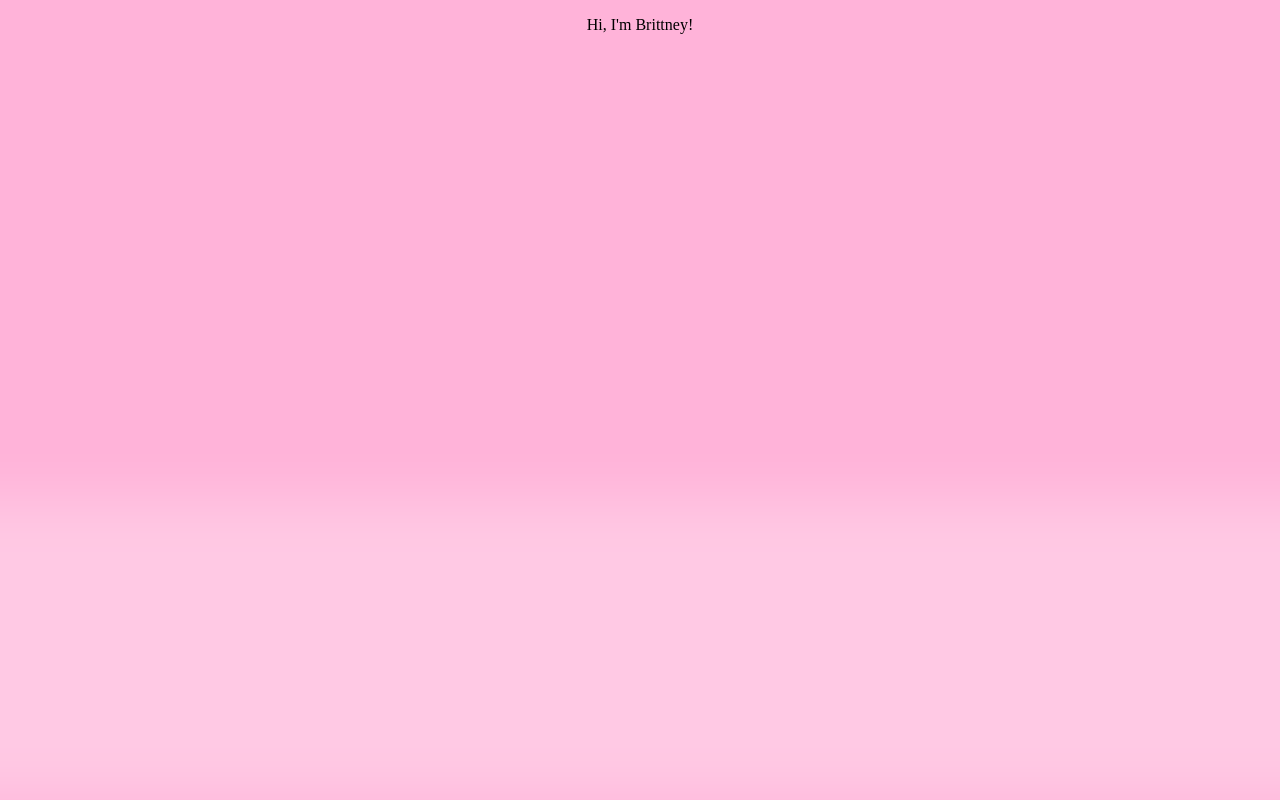
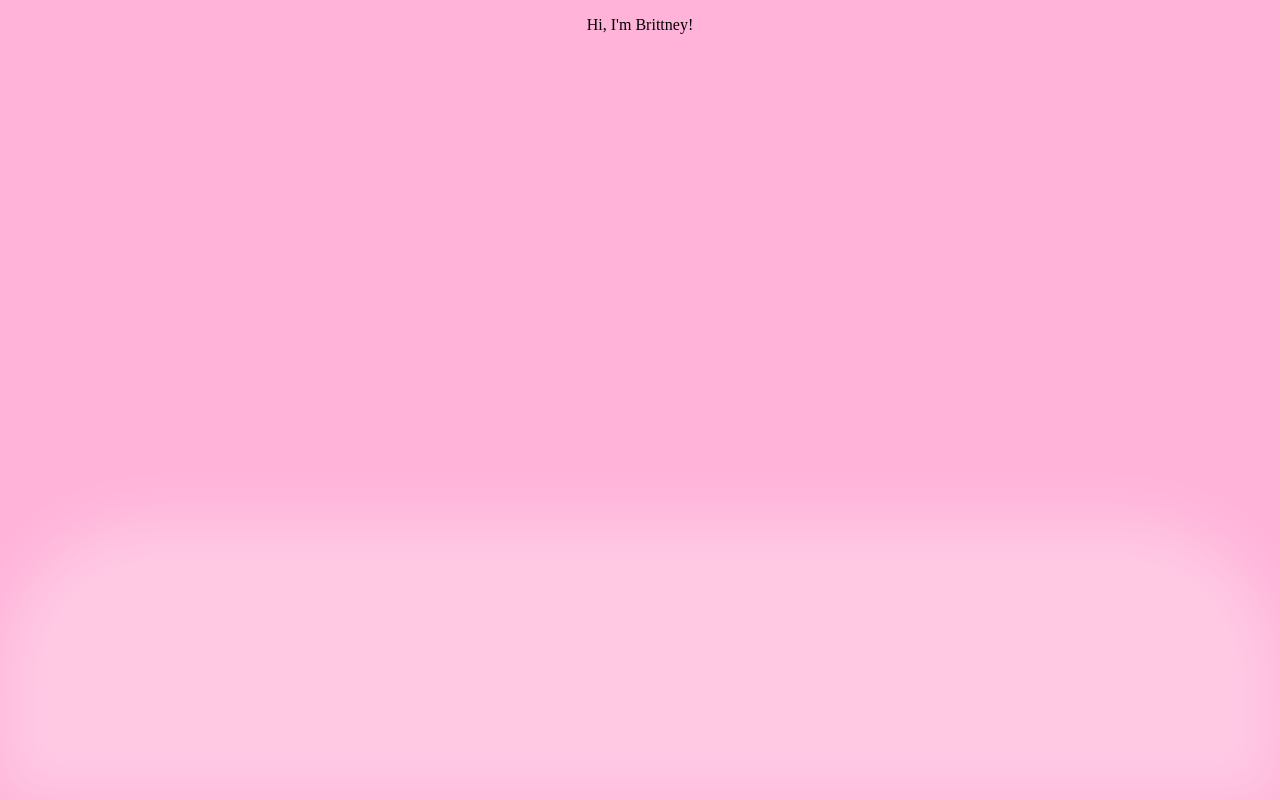
Before and after one commit to Brittney13/brittney13.github.io, a plain HTML site: page index.html in a window 1280 px wide. Drawn offline with Linux system fonts and the light colour scheme.

Commit message:
Update index.css

```diff
--- a/index.css
+++ b/index.css
@@ -16,8 +16,8 @@ body {
   bottom: 0;
   left: 50%;
   transform: translateX(-50%);
-  width: 5000px;
-  height: 300px;
+  width: 100%;
+  height: 35%;
   background: white;
   border-radius: 150px 150px 0 0;
   opacity: 0.5;
```
